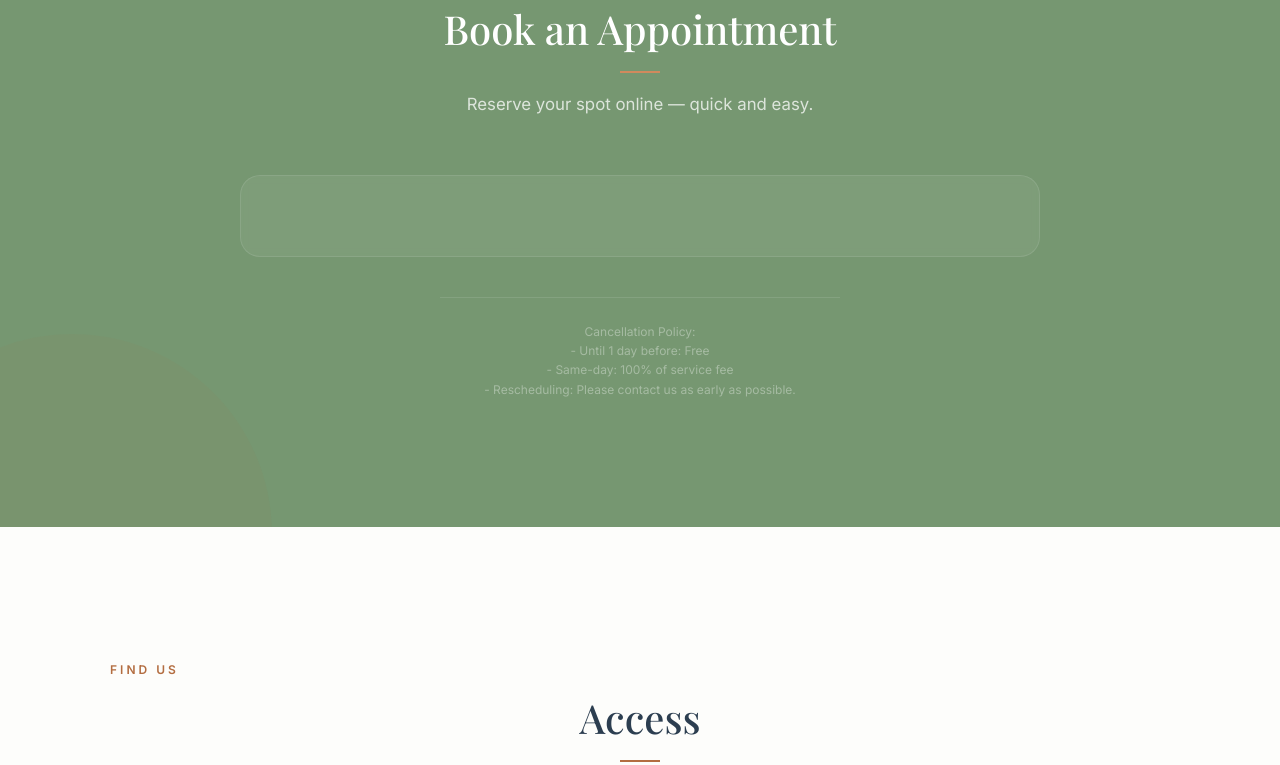
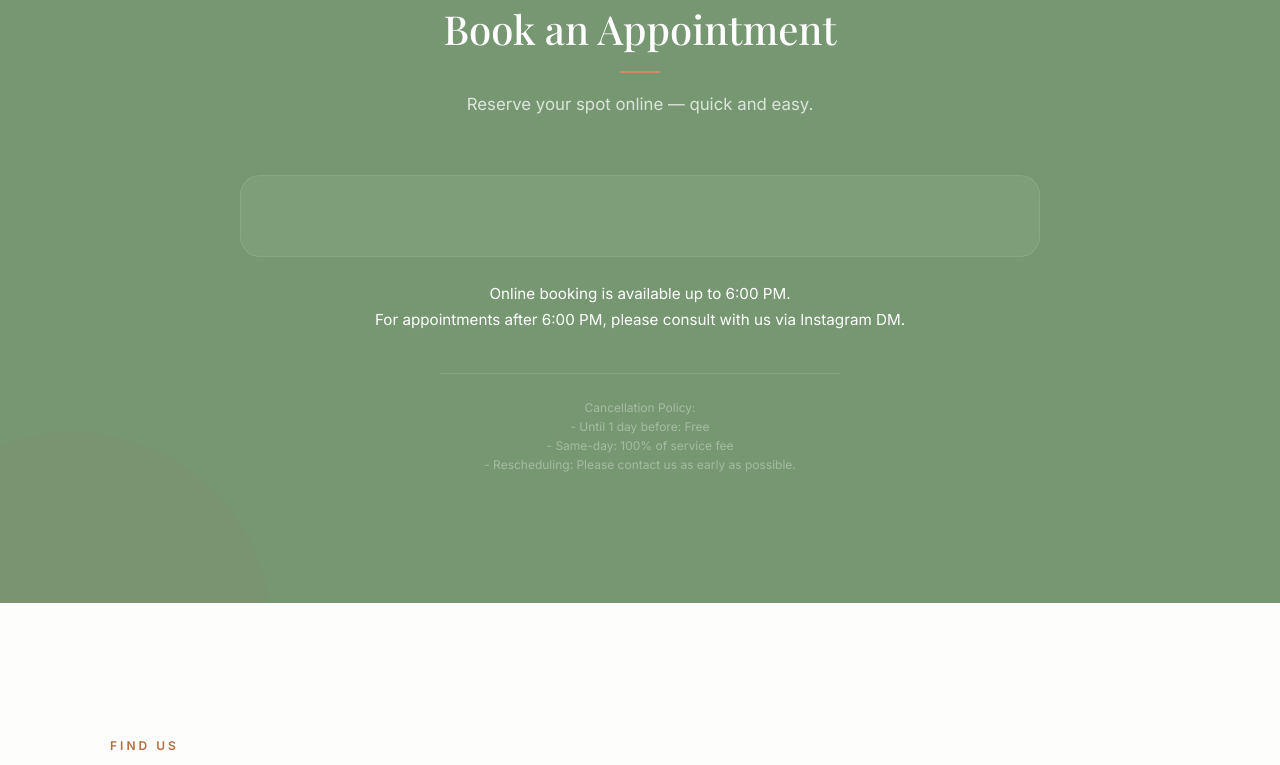
Before and after one commit to Masanobu0328/ayaka_hair_salon, a website built with Vite: page index.html in a window 1280 px wide. Shown: the part 4731-5496 px from the top of the page. Built offline with nearby package versions, Linux system fonts and the light colour scheme; a script that the page names is missing; a web font is replaced by a local one.

Commit message:
Restore after-hours booking note under Square widget

```diff
--- a/index.html
+++ b/index.html
@@ -349,6 +349,12 @@
         <!-- End Square Appointments Embed Code -->
       </div>
 
+      <p class="booking-note reveal" data-i18n="booking_placeholder"
+        style="margin-top: 1.5rem; text-align: center; font-size: 0.95rem; color: var(--text-color);">
+        Online booking is available up to 6:00 PM.<br>For appointments after 6:00 PM, please consult with us via
+        Instagram DM.
+      </p>
+
       <p class="booking-policy reveal" data-i18n="booking_policy">Cancellation Policy:
         - Until 1 day before: Free
         - Same-day: 100% charge
```
